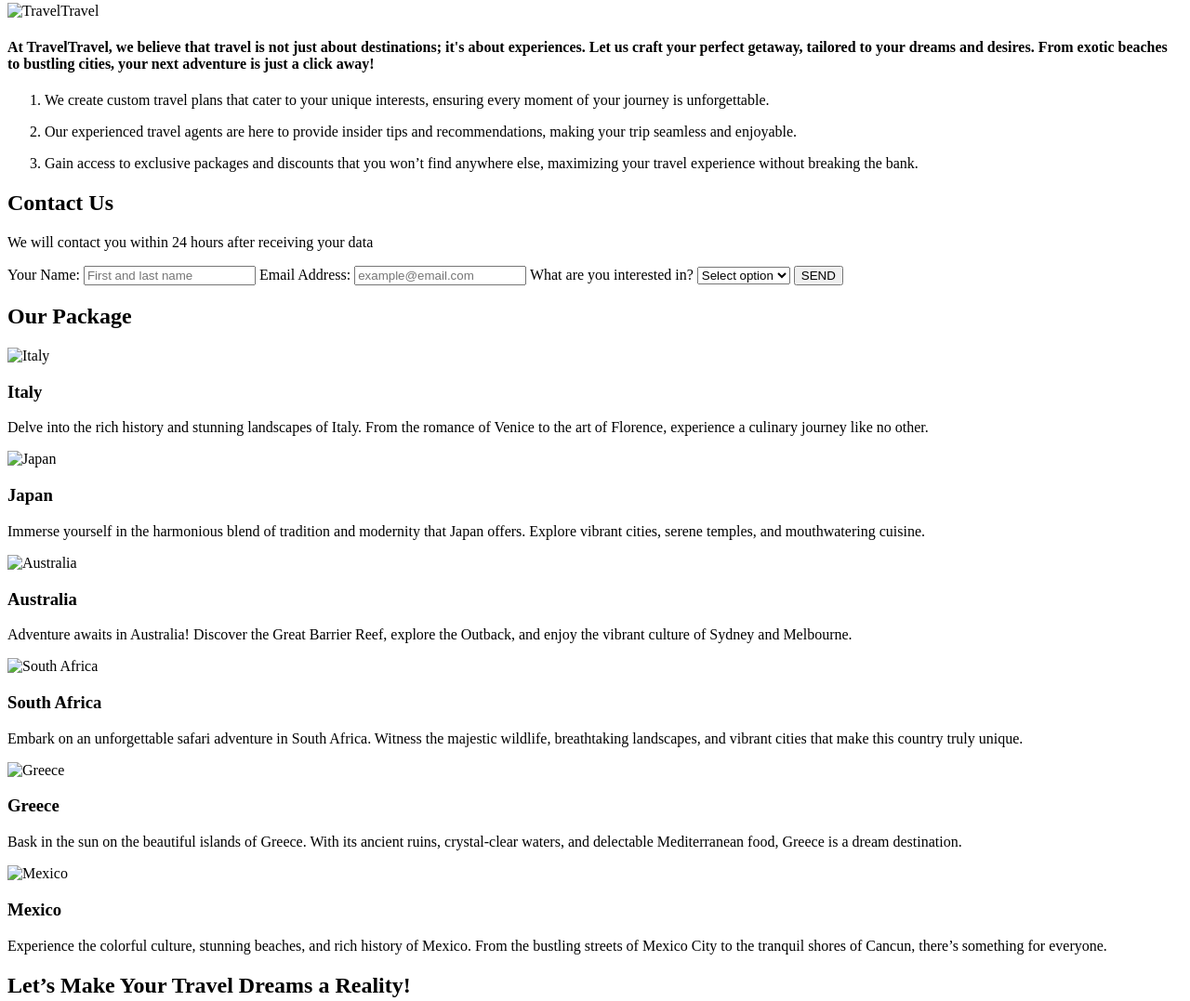
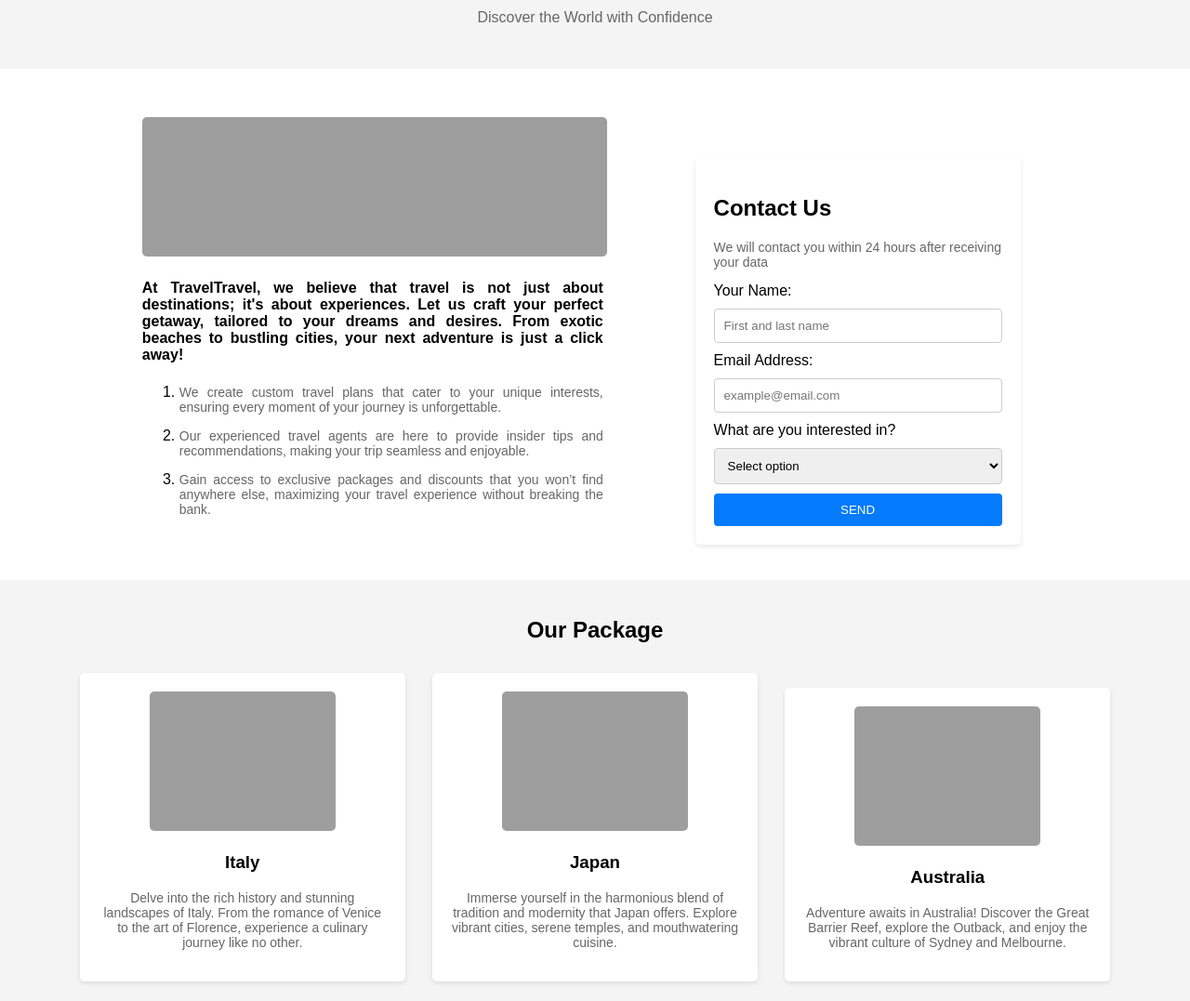
Before and after one commit to revou-fundamental-course/09-dec-24-lamkalerraf, a plain HTML site: page index.html in a window 1280 px wide. Shown: the part 168-1245 px from the top of the page at 93% size. Drawn offline with Linux system fonts and the light colour scheme; the site is published under a folder, as on GitHub Pages, so addresses that start at the root find nothing.

Commit message:
edit css href

```diff
--- a/index.html
+++ b/index.html
@@ -5,7 +5,7 @@
     <meta charset="UTF-8">
     <meta name="viewport" content="width=device-width, initial-scale=1.0">
     <title>TravelTravel</title>
-    <link rel="stylesheet" href="/css/style.css">
+    <link rel="stylesheet" href="css/style.css">
 </head>
 
 <body>
@@ -24,7 +24,7 @@
 
     <section id="hero" class="hero">
         <div class="hero-item">
-            <img src="/assets/home.jpg" alt="TravelTravel">
+            <img src="assets/home.jpg" alt="TravelTravel">
             <h4>
                 At TravelTravel, we believe that travel is not just about destinations; it's about
                 experiences. Let us craft your perfect getaway, tailored to your dreams and desires. From exotic beaches
@@ -80,7 +80,7 @@
     <section id="packages" class="packages">
         <h2>Our Package</h2>
         <div class="package-item">
-            <img src="/assets/italy.jpg" alt="Italy">
+            <img src="assets/italy.jpg" alt="Italy">
             <h3>Italy</h3>
             <p>
                 Delve into the rich history and stunning landscapes of Italy. From the romance of Venice to the art of
@@ -88,7 +88,7 @@
             </p>
         </div>
         <div class="package-item">
-            <img src="/assets/japan.jpg" alt="Japan">
+            <img src="assets/japan.jpg" alt="Japan">
             <h3>Japan</h3>
             <p>
                 Immerse yourself in the harmonious blend of tradition and modernity that Japan offers. Explore vibrant
@@ -96,7 +96,7 @@
             </p>
         </div>
         <div class="package-item">
-            <img src="/assets/australia.jpg" alt="Australia">
+            <img src="assets/australia.jpg" alt="Australia">
             <h3>Australia</h3>
             <p>
                 Adventure awaits in Australia! Discover the Great Barrier Reef, explore the Outback, and enjoy the
@@ -104,7 +104,7 @@
             </p>
         </div>
         <div class="package-item">
-            <img src="/assets/africa.jpg" alt="South Africa">
+            <img src="assets/africa.jpg" alt="South Africa">
             <h3>South Africa</h3>
             <p>
                 Embark on an unforgettable safari adventure in South Africa. Witness the majestic wildlife, breathtaking
@@ -112,7 +112,7 @@
             </p>
         </div>
         <div class="package-item">
-            <img src="/assets/greece.jpg" alt="Greece">
+            <img src="assets/greece.jpg" alt="Greece">
             <h3>Greece</h3>
             <p>
                 Bask in the sun on the beautiful islands of Greece. With its ancient ruins, crystal-clear waters, and
@@ -120,7 +120,7 @@
             </p>
         </div>
         <div class="package-item">
-            <img src="/assets/mexico.jpg" alt="Mexico">
+            <img src="assets/mexico.jpg" alt="Mexico">
             <h3>Mexico</h3>
             <p>
                 Experience the colorful culture, stunning beaches, and rich history of Mexico. From the bustling streets
```
